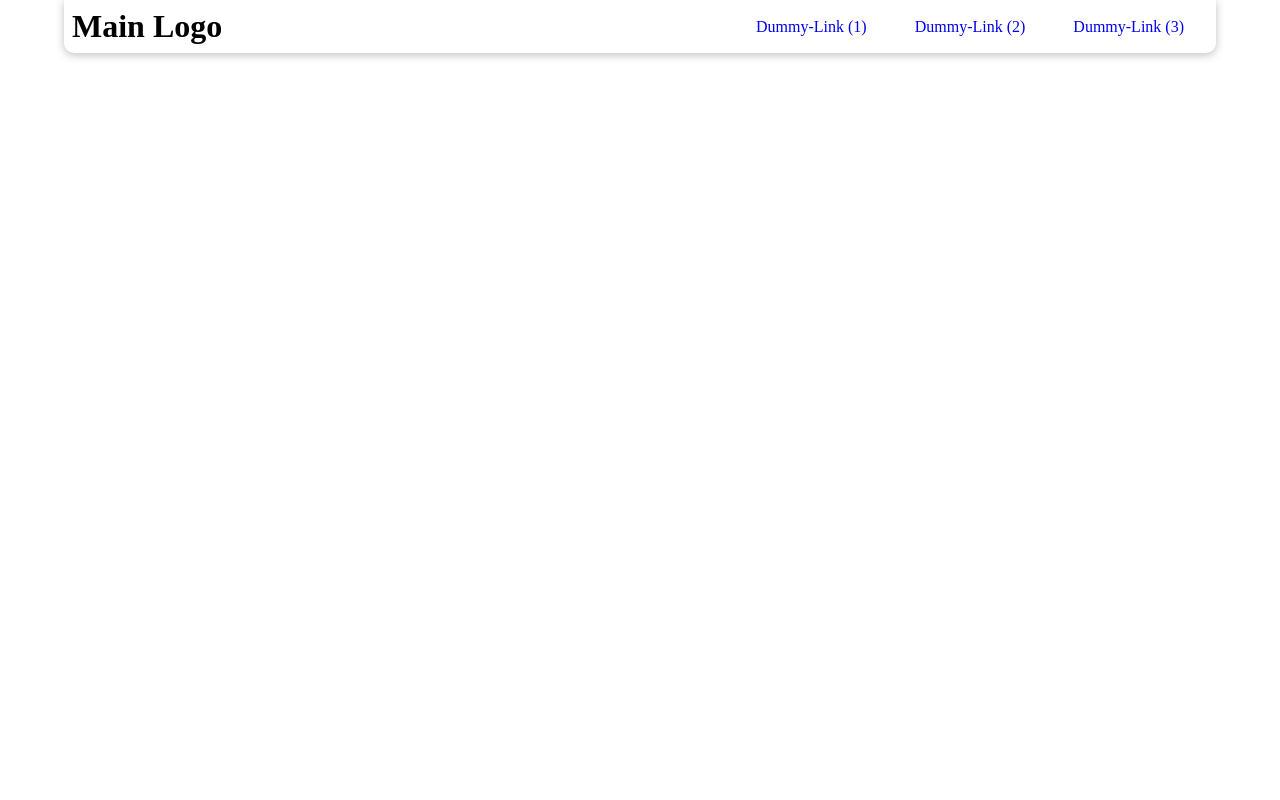
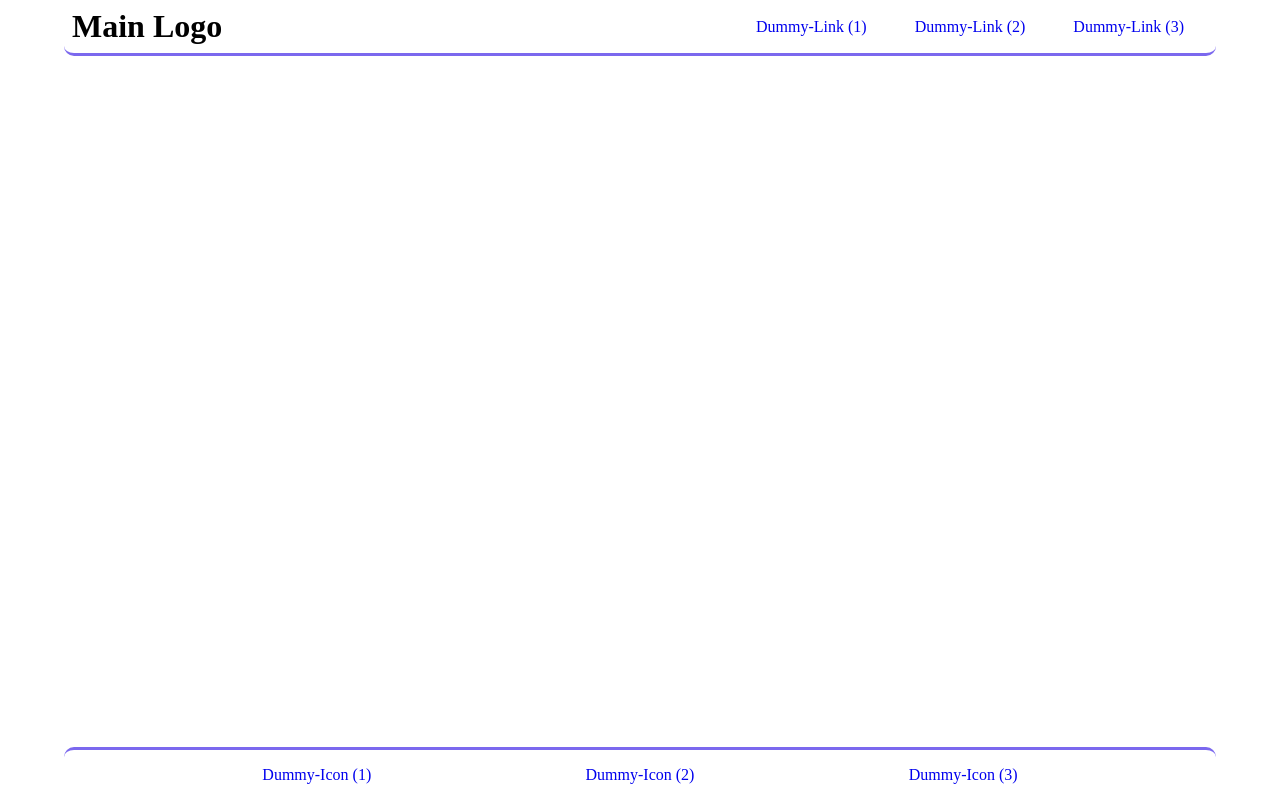
Before and after one commit to alex85b/my_site, a Django app: page / in a window 1280 px wide. Run offline with Django 4.2, Linux system fonts and the light colour scheme.

Commit message:
added footer to the base html

```diff
--- a/portfolio/views.py
+++ b/portfolio/views.py
@@ -3,6 +3,7 @@ from django.views import View
 
 # Create your views here.
 
+highlight = []
 
 class IndexView(View):
     def get(self, request):
--- a/static/base.css
+++ b/static/base.css
@@ -7,6 +7,18 @@
   text-decoration: none;
 }
 
+/* Index Body - Start */
+
+.index-body {
+  display: flex;
+  flex-direction: column;
+  min-height: 100vh;
+}
+
+/* Index Body - End */
+
+/* Navbar - Start */
+
 .index-header {
   display: flex; /* This becomes a container, a flexbox container */
   width: 90%;
@@ -14,7 +26,8 @@
   border-radius: 0 0 10px 10px;
   margin: 0 auto;
   justify-content: space-between; /* Remaining space goes "between" children of the container */
-  box-shadow: 0 2px 8px rgba(0, 0, 0, 0.25); /**/
+  border-bottom: 3px solid mediumslateblue;
+  /* box-shadow: 0 2px 8px rgba(0, 0, 0, 0.25);  */
 }
 
 .index-header {
@@ -65,7 +78,8 @@
 }
 
 .hamburger:hover {
-  background:cornflowerblue;
+  background-color: rgb(241, 235, 207);
+  border-radius: 3rem;
 }
 
 .hamburger div {
@@ -76,7 +90,34 @@
   background: #0e2431;
 }
 
-/* When the screen is less than 600 pixels wide, hide all links, except for the last one */
+/* Navbar - End */
+
+/* Footer - Start */
+
+.index-footer {
+  width: 90%;
+  align-items: center;
+  margin: auto auto 0 ;
+  border-top: 3px solid mediumslateblue;
+  border-radius: 10px 10px 0 0 ;
+}
+
+.index-footer ul {
+  display: flex;
+  justify-content: space-evenly;
+  align-items: center;
+  width: 100%;
+  height: 100%;
+}
+
+.index-footer li {
+  padding: 1rem;
+}
+
+/* Footer - End */
+
+/* Media Query: Screen size dependancy - Start */
+
 @media screen and (max-width: 720px) {
   .hamburger {
     display: flex;
@@ -109,6 +150,11 @@
     border-radius: 0;
   }
 
+  .index-footer {
+    width: 100%;
+    border-radius: 0;
+  }
+
   .index-header ul {
     flex-direction: column;
   }
@@ -120,3 +166,11 @@
     margin: 1.5rem 0;
   }
 }
+
+@media screen and (max-width: 425px) {
+  .index-footer ul {
+    flex-direction: column;
+  }
+}
+
+/* Media Query: Screen size dependancy - End */
--- a/templates/base.html
+++ b/templates/base.html
@@ -1,6 +1,7 @@
 {% load static %}
 <!DOCTYPE html>
 <html lang="en">
+
 <head>
   <meta charset="UTF-8">
   <meta http-equiv="X-UA-Compatible">
@@ -9,14 +10,17 @@
     {% block title %}
     {% endblock %}
   </title>
-  {% block css %}
-  {% endblock %}
+    {% block css %}
+    {% endblock %}
   <link rel="stylesheet" href="{% static "base.css" %}">
 </head>
-<body>
+
+<body class="index-body">
   <header class="index-header">
+
     <h1 class="main-header">Main Logo</h1>
     <input type="checkbox" id="nav_check" hidden>
+
     <nav>
       <h1 class="side-header">Main Logo</h1>
       <ul>
@@ -25,14 +29,28 @@
         <li><a href="#">Dummy-Link (3)</a></li>
       </ul>
     </nav>
+
     <label for="nav_check"class="hamburger">
       <div></div>
       <div></div>
       <div></div>
     </label>
-</header>
 
-  {% block body %}
-  {% endblock %}
+  </header>
+
+  <div class="body-content">
+    {% block body %}
+    {% endblock %}
+  </div>
+
+  <footer class="index-footer">
+    <nav>
+      <ul>
+        <li><a href="#">Dummy-Icon (1)</a></li>
+        <li><a href="#">Dummy-Icon (2)</a></li>
+        <li><a href="#">Dummy-Icon (3)</a></li>
+      </ul>
+    </nav>
+  </footer>
 </body>
 </html>
```
